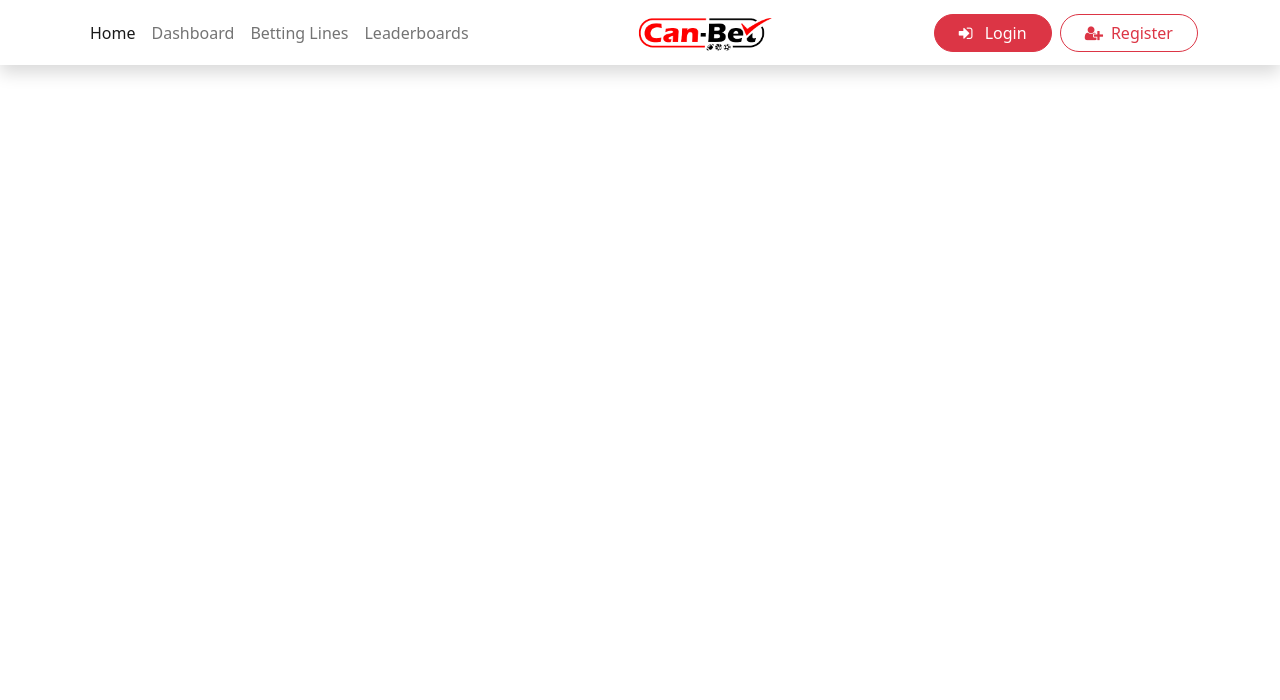
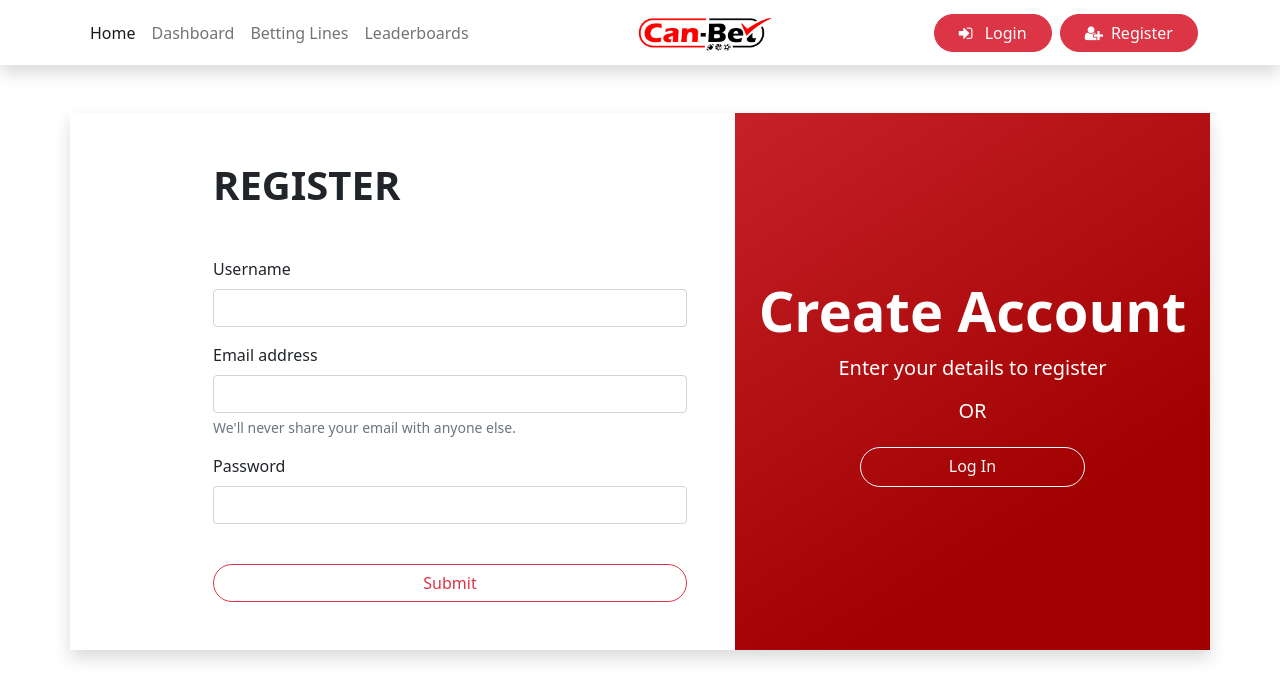
Before and after one commit to bafzaal/Can-Bet, a React (Create React App) app in the folder client-app/: page /register in a window 1280 px wide. Shown: the top 700 px of the page. Built offline with nearby package versions, Linux system fonts and the light colour scheme.

Commit message:
Fixed routing and added Register component

```diff
--- a/client-app/src/App.js
+++ b/client-app/src/App.js
@@ -3,6 +3,7 @@ import './App.css';
 import Navbar from './components/Navbar';
 import { Route, Routes } from 'react-router-dom';
 import Login from './components/Login';
+import Register from './components/Register';
 
 function App() {
   return (
@@ -10,7 +11,8 @@ function App() {
       <Navbar />
       <Routes>
         <Route exact path="/login" element={<Login/>}></Route>
-        <Route exact path="/temp" element={<Login/>}></Route>
+        <Route exact path="/register" element={<Register/>}></Route>
+        {/* <Route exact path="/" element={}></Route> */}
       </Routes>
     </>
   );
--- a/client-app/src/components/Login.jsx
+++ b/client-app/src/components/Login.jsx
@@ -10,21 +10,21 @@ const Login = () => {
                         <h1 className="display-4 fw-bolder">Welcome Back</h1>
                         <p className="lead text-center">Enter your Credentials to Login</p>
                         <h5 className="mb-4">OR</h5>
-                        <NavLink to="/temp" className="btn btn-outline-light rounded-pill pb-2 w-50">Register</NavLink>
+                        <NavLink to="/register" className="btn btn-outline-light rounded-pill pb-2 w-50">Register</NavLink>
                     </div>
                     <div className="col-md-6 p-5">
                         <h1 className="display-6 fw-bolder mb-5">LOGIN</h1>
                         <form>
-                            <div class="mb-3">
-                                <label for="exampleInputEmail1" class="form-label">Email address</label>
-                                <input type="email" class="form-control" id="exampleInputEmail1" aria-describedby="emailHelp"/>
-                                <div id="emailHelp" class ="form-text">We'll never share your email with anyone else.</div>
+                            <div className="mb-3">
+                                <label htmlFor="exampleInputEmail1" className="form-label">Email address</label>
+                                <input type="email" className="form-control" id="exampleInputEmail1" aria-describedby="emailHelp"/>
+                                <div id="emailHelp" className ="form-text">We'll never share your email with anyone else.</div>
                             </div>
-                            <div class="mb-3">
-                                <label for="exampleInputPassword1" class="form-label">Password</label>
-                                <input type="password" class="form-control" id="exampleInputPassword1"/>
+                            <div className="mb-3">
+                                <label htmlFor="exampleInputPassword1" className="form-label">Password</label>
+                                <input type="password" className="form-control" id="exampleInputPassword1"/>
                             </div>
-                            <button type="submit" class="btn btn-outline-danger">Submit</button>
+                            <button type="submit" className="btn w-100 mt-4 rounded-pill btn-outline-danger">Submit</button>
                         </form>
                     </div>
                 </div>
--- a/client-app/src/components/Navbar.jsx
+++ b/client-app/src/components/Navbar.jsx
@@ -13,22 +13,22 @@ const Navbar = () => {
                     <div className="collapse navbar-collapse" id="navbarSupportedContent">
                         <ul className="navbar-nav me-auto mb-2 mb-lg-0">
                             <li className="nav-item">
-                                <NavLink to="/temp" className="nav-link active" aria-current="page" href="#">Home</NavLink> {/*Placeholder*/}
+                                <NavLink to="/" className="nav-link active" aria-current="page" href="#">Home</NavLink> {/*Placeholder*/}
                             </li>
                             <li className="nav-item">
-                                <NavLink to="/temp" className="nav-link" href="#">Dashboard</NavLink> {/*Placeholder*/}
+                                <NavLink to="/" className="nav-link" href="#">Dashboard</NavLink> {/*Placeholder*/}
                             </li>
                             <li className="nav-item">
-                                <NavLink to="/temp" className="nav-link" href="#">Betting Lines</NavLink> {/*Placeholder*/}
+                                <NavLink to="/" className="nav-link" href="#">Betting Lines</NavLink> {/*Placeholder*/}
                             </li>
                             <li className="nav-item">
-                                <NavLink to="/temp" className="nav-link" href="#">Leaderboards</NavLink> {/*Placeholder*/}
+                                <NavLink to="/" className="nav-link" href="#">Leaderboards</NavLink> {/*Placeholder*/}
                             </li>
                         </ul>
                         <a className="navbar-brand fw-bolder fs-4 mx-auto" href="#"><img width="136" height="38" src={logo} /></a>
                         <NavLink to="/login" className="login-button btn btn-danger ms-auto px-4 rounded-pill">
                             <i className="fa fa-sign-in me-2"></i> Login</NavLink>
-                        <NavLink to="/temp" className="btn btn-outline-danger ms-2 px-4 rounded-pill">
+                        <NavLink to="/register" className="btn btn-outline-danger ms-2 px-4 rounded-pill">
                             <i className="fa fa-user-plus me-2"></i>Register</NavLink>
                     </div>
                 </div>
--- /dev/null
+++ b/client-app/src/components/Register.jsx
@@ -0,0 +1,40 @@
+import React from "react";
+import { NavLink } from 'react-router-dom';
+
+const Register = () => {
+    return (
+        <div>
+            <div className="container shadow my-5">
+                <div className="row justify-content-end">
+                    <div className="col-md-5 d-flex flex-column align-items-center text-white justify-content-center order-2 form">
+                        <h1 className="display-4 fw-bolder">Create Account</h1>
+                        <p className="lead text-center">Enter your details to register</p>
+                        <h5 className="mb-4">OR</h5>
+                        <NavLink to="/login" className="btn btn-outline-light rounded-pill pb-2 w-50">Log In</NavLink>
+                    </div>
+                    <div className="col-md-6 p-5">
+                        <h1 className="display-6 fw-bolder mb-5">REGISTER</h1>
+                        <form>
+                            <div className="mb-3">
+                                <label htmlFor="name" className="form-label">Username</label>
+                                <input type="text" className="form-control" id="name" />
+                            </div>
+                            <div className="mb-3">
+                                <label htmlFor="exampleInputEmail1" className="form-label">Email address</label>
+                                <input type="email" className="form-control" id="exampleInputEmail1" aria-describedby="emailHelp" />
+                                <div id="emailHelp" className="form-text">We'll never share your email with anyone else.</div>
+                            </div>
+                            <div className="mb-3">
+                                <label htmlFor="exampleInputPassword1" className="form-label">Password</label>
+                                <input type="password" className="form-control" id="exampleInputPassword1" />
+                            </div>
+                            <button type="submit" className="btn w-100 mt-4 rounded-pill btn-outline-danger">Submit</button>
+                        </form>
+                    </div>
+                </div>
+            </div>
+        </div>
+    );
+}
+
+export default Register;
```
